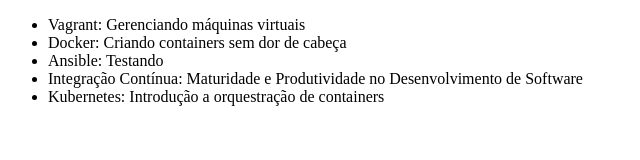
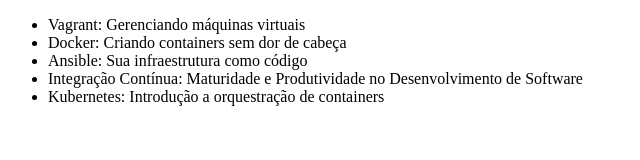
Before and after one commit to Rafael0legario/alura-git, a plain HTML site: page index.html in a window 1280 px wide. Shown: the whole page, without its empty margins (0-640 px from the left). Drawn offline with Linux system fonts and the light colour scheme.

Commit message:
Alterando o curso de Ansible

```diff
--- a/index.html
+++ b/index.html
@@ -8,7 +8,7 @@
     <ul>
         <li>Vagrant: Gerenciando máquinas virtuais</li>
         <li>Docker: Criando containers sem dor de cabeça</li>
-        <li>Ansible: Testando</li>
+        <li>Ansible: Sua infraestrutura como código</li>
         <li>Integração Contínua: Maturidade e Produtividade no Desenvolvimento de Software</li>
         <li>Kubernetes: Introdução a orquestração de containers</li>
     </ul>
```
